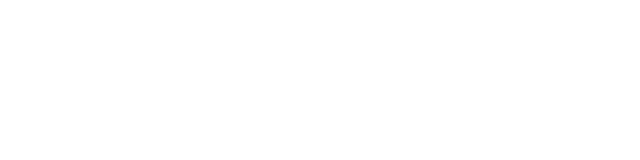
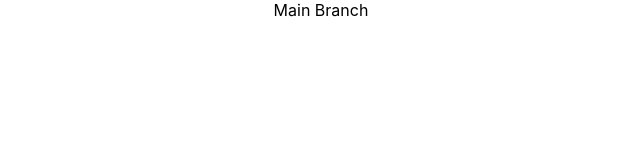
Before and after one commit to JayBaldwa30/React-30Days-Training-, a React (Create React App) app: page / in a window 1280 px wide. Shown: the top 160 px of the page, without its empty margins (319-959 px from the left). Built offline with nearby package versions, Linux system fonts and the light colour scheme.

Commit message:
Add text to app

```diff
--- a/src/App.js
+++ b/src/App.js
@@ -4,7 +4,7 @@
 function App() {
   return (
     <div className="App">
-
+      Main Branch
     </div>
   );
 }
```
